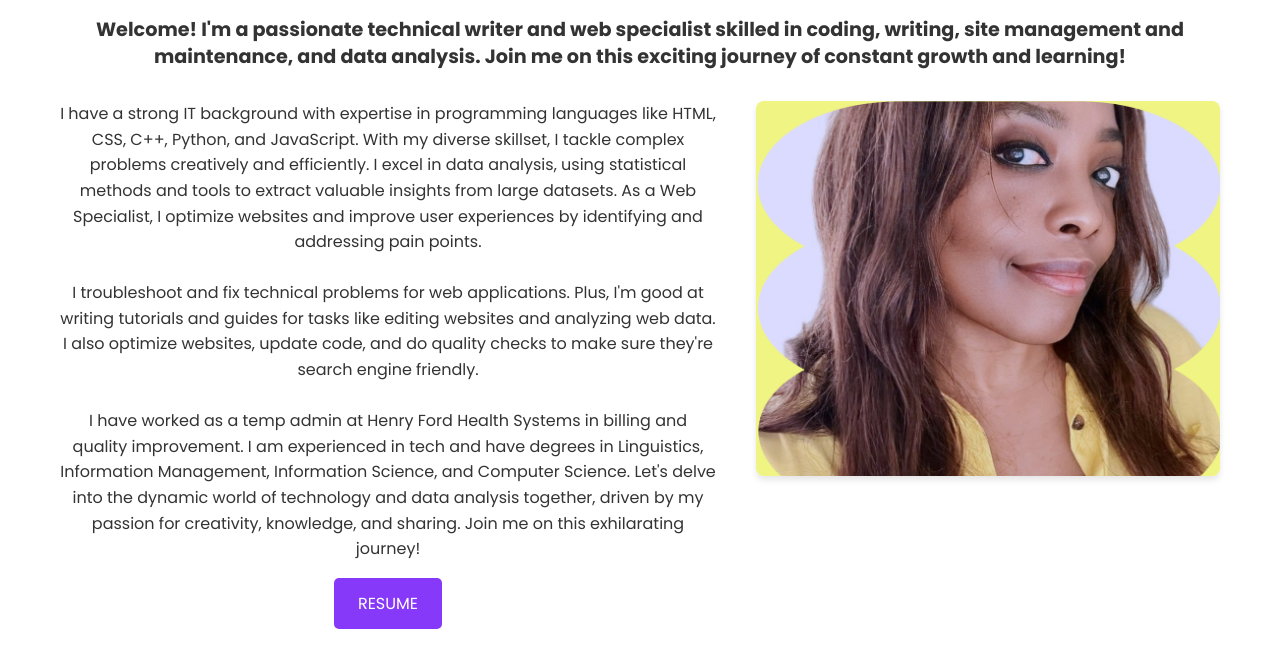
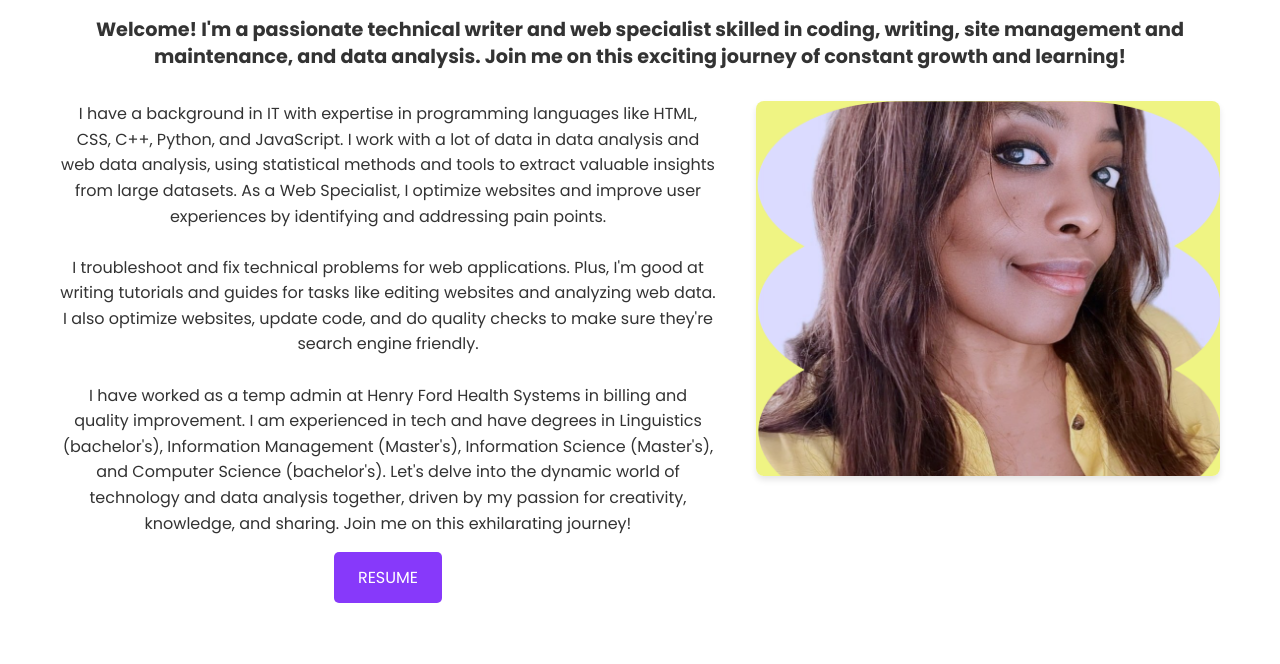
Before and after one commit to arose486/arosePortfolio, a plain HTML site: page index.html in a window 1280 px wide. Shown: the part 633-1297 px from the top of the page. Drawn offline with Linux system fonts and the light colour scheme.

Commit message:
Update index.html

```diff
--- a/index.html
+++ b/index.html
@@ -61,9 +61,9 @@
             <h3>Welcome! I'm a passionate technical writer and web specialist skilled in coding, writing, site management and maintenance, and data analysis. Join me on this exciting journey of constant growth and learning!</h3>
             <div class="about-content">
                 <div class="about-text">
-                    <p>I have a strong IT background with expertise in programming languages like HTML, CSS, C++, Python, and JavaScript. With my diverse skillset, I tackle complex problems creatively and efficiently. I excel in data analysis, using statistical methods and tools to extract valuable insights from large datasets. As a Web Specialist, I optimize websites and improve user experiences by identifying and addressing pain points.<br><br>
+                    <p>I have a background in IT with expertise in programming languages like HTML, CSS, C++, Python, and JavaScript. I work with a lot of data in data analysis and web data analysis, using statistical methods and tools to extract valuable insights from large datasets. As a Web Specialist, I optimize websites and improve user experiences by identifying and addressing pain points.<br><br>
                     I troubleshoot and fix technical problems for web applications. Plus, I'm good at writing tutorials and guides for tasks like editing websites and analyzing web data. I also optimize websites, update code, and do quality checks to make sure they're search engine friendly.<br><br>
-                    I have worked as a temp admin at Henry Ford Health Systems in billing and quality improvement. I am experienced in tech and have degrees in Linguistics, Information Management, Information Science, and Computer Science. Let's delve into the dynamic world of technology and data analysis together, driven by my passion for creativity, knowledge, and sharing. Join me on this exhilarating journey!</p>
+                    I have worked as a temp admin at Henry Ford Health Systems in billing and quality improvement. I am experienced in tech and have degrees in Linguistics (bachelor's), Information Management (Master's), Information Science (Master's), and Computer Science (bachelor's). Let's delve into the dynamic world of technology and data analysis together, driven by my passion for creativity, knowledge, and sharing. Join me on this exhilarating journey!</p>
 <a href="./assets/Resume.pdf" class="custom-btn btn-1">RESUME</a>
                 </div>
 
```
